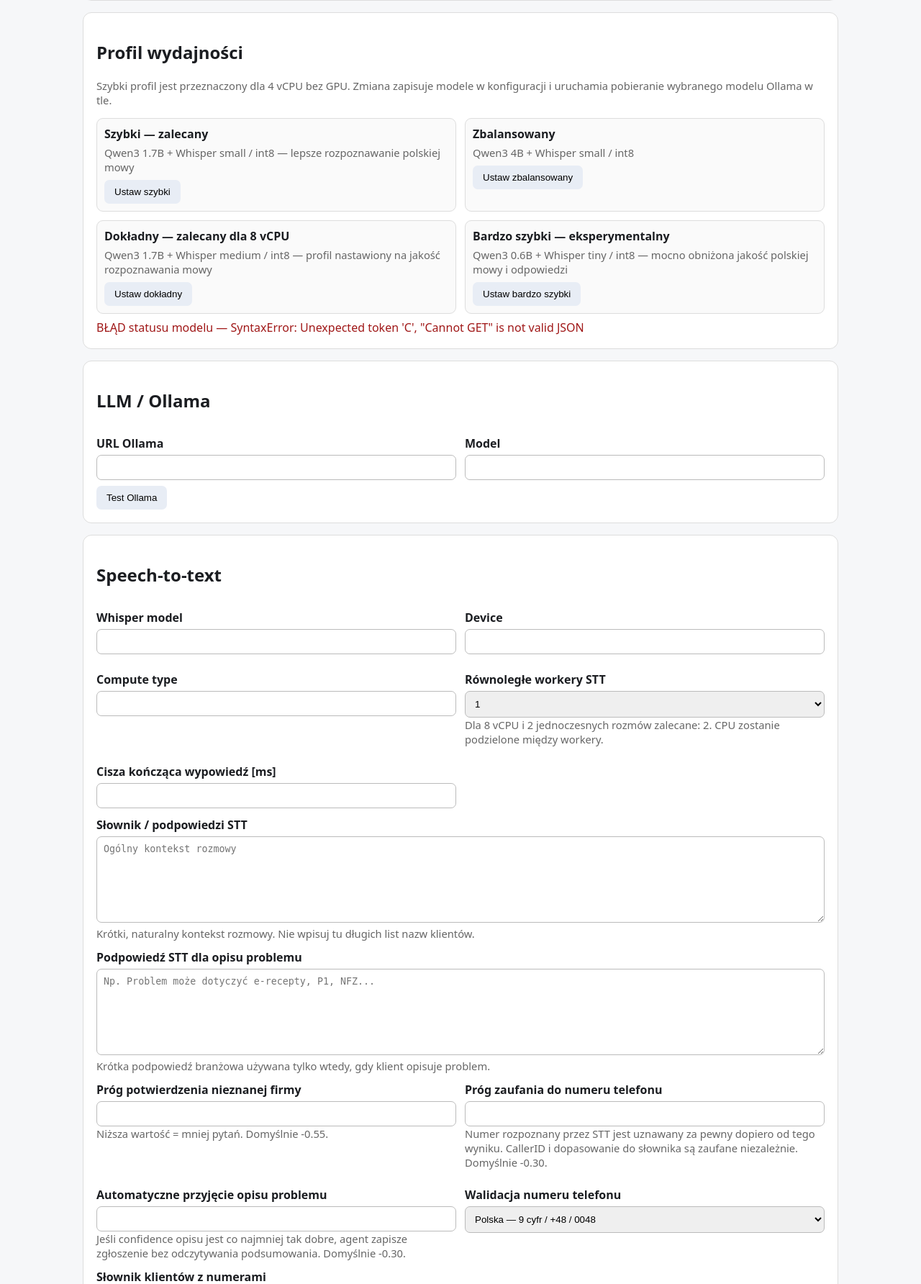
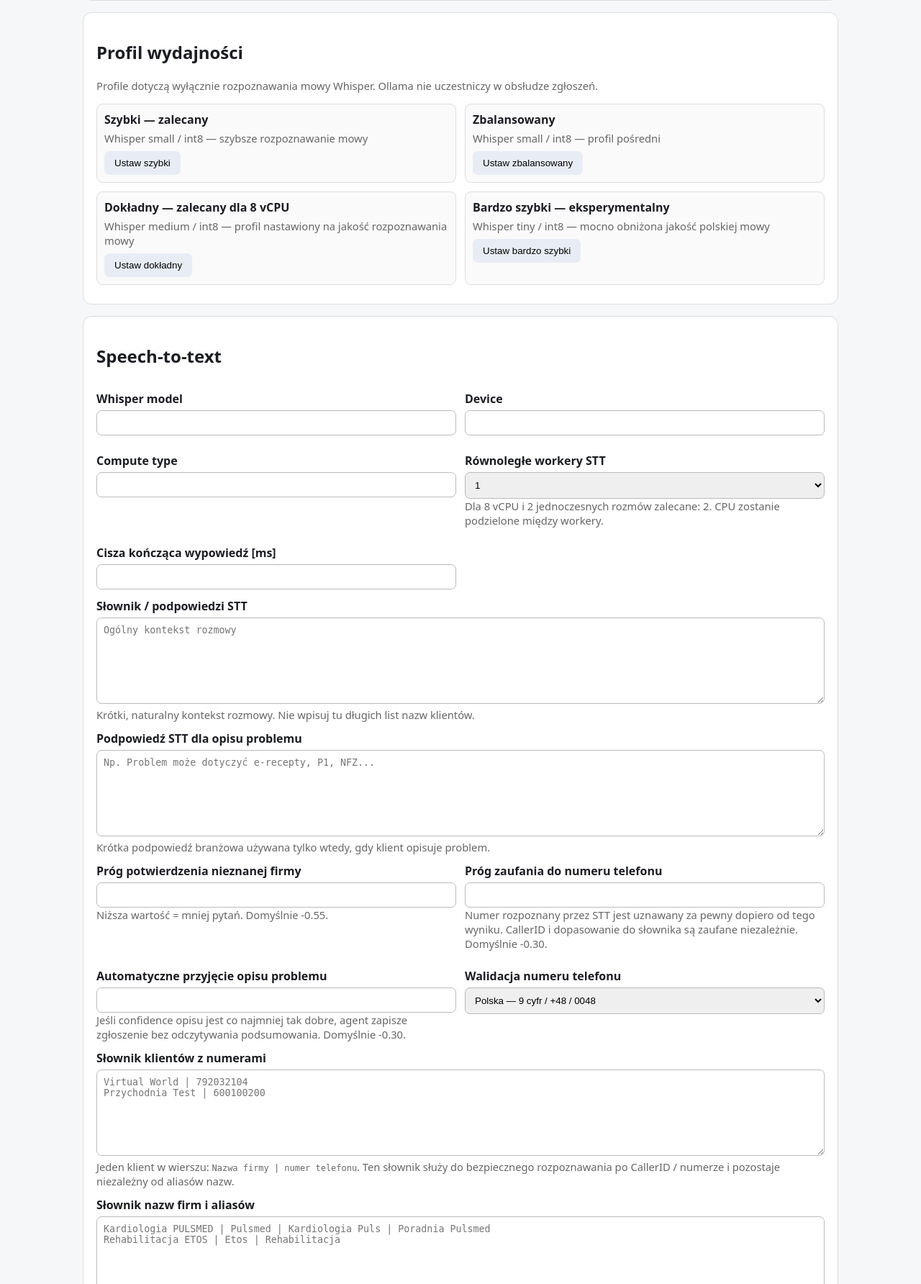
Before and after one commit to Pawel-sp9pw/freepbx-ai-icproject, a Python web app: template app/templates/index.html in a window 1280 px wide. Shown: the part 1477-3261 px from the top of the page at 72% size. Run offline with Jinja, Linux system fonts and the light colour scheme; the template is opened without the code that fills it, so the values that code supplies are empty.

Commit message:
Remove Ollama controls from panel

```diff
--- a/app/templates/index.html
+++ b/app/templates/index.html
@@ -177,44 +177,31 @@
     <div class="card">
       <h2>Profil wydajności</h2>
       <p class="muted">
-        Szybki profil jest przeznaczony dla 4 vCPU bez GPU. Zmiana zapisuje modele w konfiguracji
-        i uruchamia pobieranie wybranego modelu Ollama w tle.
+        Profile dotyczą wyłącznie rozpoznawania mowy Whisper. Ollama nie uczestniczy w obsłudze zgłoszeń.
       </p>
       <div class="grid">
         <div class="status-box">
           <strong>Szybki — zalecany</strong>
-          <div class="muted">Qwen3 1.7B + Whisper small / int8 — lepsze rozpoznawanie polskiej mowy</div>
+          <div class="muted">Whisper small / int8 — szybsze rozpoznawanie mowy</div>
           <button type="button" class="test" onclick="applyPerformanceProfile('fast')">Ustaw szybki</button>
         </div>
         <div class="status-box">
           <strong>Zbalansowany</strong>
-          <div class="muted">Qwen3 4B + Whisper small / int8</div>
+          <div class="muted">Whisper small / int8 — profil pośredni</div>
           <button type="button" class="test" onclick="applyPerformanceProfile('balanced')">Ustaw zbalansowany</button>
         </div>
         <div class="status-box">
           <strong>Dokładny — zalecany dla 8 vCPU</strong>
-          <div class="muted">Qwen3 1.7B + Whisper medium / int8 — profil nastawiony na jakość rozpoznawania mowy</div>
+          <div class="muted">Whisper medium / int8 — profil nastawiony na jakość rozpoznawania mowy</div>
           <button type="button" class="test" onclick="applyPerformanceProfile('accurate')">Ustaw dokładny</button>
         </div>
         <div class="status-box">
           <strong>Bardzo szybki — eksperymentalny</strong>
-          <div class="muted">Qwen3 0.6B + Whisper tiny / int8 — mocno obniżona jakość polskiej mowy i odpowiedzi</div>
+          <div class="muted">Whisper tiny / int8 — mocno obniżona jakość polskiej mowy</div>
           <button type="button" class="test" onclick="applyPerformanceProfile('very_fast')">Ustaw bardzo szybki</button>
         </div>
       </div>
       <div id="performanceProfileResult" class="muted" style="margin-top:8px"></div>
-      <div id="modelPullStatus" class="muted" style="margin-top:6px"></div>
-      <pre id="modelPullLog" style="display:none;max-height:220px;overflow:auto;background:#111;color:#eee;padding:10px;border-radius:8px;white-space:pre-wrap"></pre>
-    </div>
-
-    <div class="card">
-      <h2>LLM / Ollama</h2>
-      <div class="grid">
-        <div><label>URL Ollama<input name="ollama_url" value="{{s.ollama_url}}"></label></div>
-        <div><label>Model<input name="ollama_model" value="{{s.ollama_model}}"></label></div>
-      </div>
-      <button type="button" class="test" onclick="testApi('/api/test/ollama','ollamaResult')">Test Ollama</button>
-      <span id="ollamaResult"></span>
     </div>
 
     <div class="card">
@@ -458,7 +445,6 @@ PersistentKeepalive = 25"></textarea>
     <div class="card">
       <h2>Agent</h2>
       <label>Powitanie<textarea name="greeting">{{s.greeting}}</textarea></label>
-      <label>Prompt systemowy<textarea name="system_prompt">{{s.system_prompt}}</textarea></label>
       <label>Maksymalna liczba tur<input type="number" name="max_turns" value="{{s.max_turns}}"></label>
     </div>
 
@@ -1337,44 +1323,6 @@ PersistentKeepalive = 25"></textarea>
     }
   }
 
-  async function refreshModelPullStatus(){
-    const status=document.getElementById('modelPullStatus');
-    const log=document.getElementById('modelPullLog');
-    if(!status || !log) return;
-    try{
-      const r=await fetch('/api/ollama/model-status',{cache:'no-store'});
-      const j=await r.json();
-      if(!j.ok){
-        status.textContent=' status modelu niedostępny: '+(j.message || 'błąd');
-        status.className='err';
-        return;
-      }
-
-      if(j.installed){
-        status.textContent=' Model '+j.configured_model+' jest zainstalowany.';
-        status.className='ok';
-      }else if(j.pull_state==='running' && j.pulling_model===j.configured_model){
-        status.textContent=' Pobieranie '+j.configured_model+' trwa...';
-        status.className='warn';
-      }else if((j.pull_state || '').startsWith('error') && j.pulling_model===j.configured_model){
-        status.textContent=' Pobieranie '+j.configured_model+' zakończyło się błędem.';
-        status.className='err';
-      }else{
-        status.textContent=' Model '+j.configured_model+' nie jest zainstalowany.';
-        status.className='err';
-      }
-
-      if(j.pull_log){
-        log.style.display='block';
-        log.textContent=j.pull_log;
-        log.scrollTop=log.scrollHeight;
-      }
-    }catch(e){
-      status.textContent=' BŁĄD statusu modelu — '+e;
-      status.className='err';
-    }
-  }
-
   async function applyPerformanceProfile(profile){
     const el=document.getElementById('performanceProfileResult');
     const fd=new FormData();
@@ -1385,17 +1333,14 @@ PersistentKeepalive = 25"></textarea>
       const r=await fetch('/api/performance/profile',{method:'POST',body:fd});
       const j=await r.json();
       if(!j.ok) throw new Error(j.message || 'Nie udało się ustawić profilu.');
-      const ollama=document.querySelector('[name="ollama_model"]');
       const whisper=document.querySelector('[name="whisper_model"]');
       const device=document.querySelector('[name="whisper_device"]');
       const compute=document.querySelector('[name="whisper_compute_type"]');
-      if(ollama) ollama.value=j.ollama_model;
       if(whisper) whisper.value=j.whisper_model;
       if(device) device.value=j.whisper_device;
       if(compute) compute.value=j.whisper_compute_type;
       el.textContent=' OK — '+j.message;
       el.className='ok';
-      setTimeout(refreshModelPullStatus,500);
     }catch(e){
       el.textContent=' BŁĄD — '+e.message;
       el.className='err';
@@ -1582,13 +1527,13 @@ PersistentKeepalive = 25"></textarea>
     }catch(e){el.textContent=' BŁĄD — '+e;el.className='err'}
   }
 
-  setTimeout(()=>{refreshDashboard();refreshCalls();refreshUpdateStatus();refreshTestsStatus();refreshResourceHistory();refreshModelPullStatus();},200);
+  setTimeout(()=>{refreshDashboard();refreshCalls();refreshUpdateStatus();refreshTestsStatus();refreshResourceHistory();},200);
 
   // Rozmowy są lekkim endpointem i mogą być odświeżane prawie na żywo.
   setInterval(()=>{refreshCalls();},1000);
 
   // Cięższy monitoring pozostaje rzadszy, żeby nie wpływać na AudioSocket/TTS.
-  setInterval(()=>{refreshDashboard();refreshUpdateStatus();refreshTestsStatus();refreshModelPullStatus();},5000);
+  setInterval(()=>{refreshDashboard();refreshUpdateStatus();refreshTestsStatus();},5000);
   setInterval(()=>{refreshResourceHistory();},30000);
 
   async function changePassword(){
```
